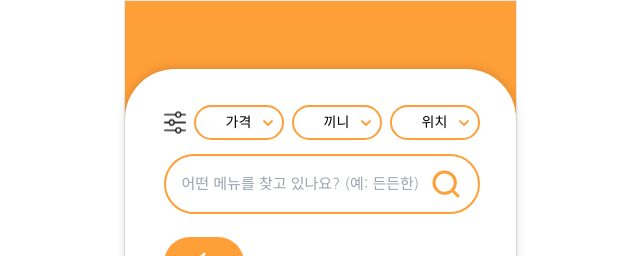
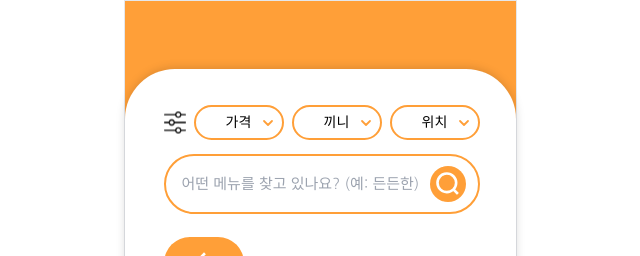
Before and after one commit to GDG-MenuMate/MenuMate-FE, a React (Vite) app: page /prompt in a window 1280 px wide. Shown: the top 256 px of the page, without its empty margins (320-960 px from the left). Built offline with nearby package versions, Linux system fonts and the light colour scheme; a web font is replaced by a local one.

Commit message:
fix prompt search

```diff
--- a/src/components/SearchInput.jsx
+++ b/src/components/SearchInput.jsx
@@ -1,18 +1,24 @@
 import { useState } from "react";
+import { useNavigate } from "react-router-dom";
 import useMenuStore from "../store/useMenuStore.js";
 import BaseSearchBox from "./base/BaseSearchBox.jsx";
 import SearchIcon from "../assets/SearchIcon.svg";
 import SearchIconAccent from "../assets/SearchIconAccent.svg";
 
 const SearchInput = () => {
+  const navigate = useNavigate();
   const [input, setInput] = useState("");
-  const setPrompt = useMenuStore((state) => state.setPrompt);
+  const setPrompt = useMenuStore(state => state.setPrompt);
+  const setSearchTriggered = useMenuStore(state => state.setSearchTriggered);
+
 
   const [hovered, setHovered] = useState(false);
 
   const handleSearch = () => {
     if (input.trim() === "") return;
     setPrompt(input);
+    setSearchTriggered(true);
+    navigate("/Loading");
   }
 
   return (
@@ -21,6 +27,11 @@ const SearchInput = () => {
             type="text"
             value={input}
             onChange={(e) => setInput(e.target.value)}
+            onKeyDown={(e) => {
+              if (e.key === "Enter") {
+                handleSearch();
+              }
+            }}
             placeholder="어떤 메뉴를 찾고 있나요? (예: 든든한)"
             className="w-[243px] ml-4 text-[15px] focus:outline-none text-left"
         />
@@ -31,9 +42,10 @@ const SearchInput = () => {
             className="flex items-center justify-center"
         >
           <img
-            src={hovered ? SearchIconAccent : SearchIcon}
+            src={SearchIcon}
             alt="search"
-            className="absolute right-4 w-8 h-8"
+            className="absolute right-3 w-9 h-9 p-1 bg-primary rounded-full
+              hover:bg-accent"
           />
         </button>
       </BaseSearchBox>
--- a/src/components/base/BaseSearchBox.jsx
+++ b/src/components/base/BaseSearchBox.jsx
@@ -3,7 +3,7 @@ const BaseSearchBox = ({children, color = "primary" }) => {
       <div
           className={`relative flex items-center w-[316px] h-[60px] border-2 rounded-full bg-white
           ${color === "primary" ? "border-primary"
-              : "border-accent active:scale-95 transition-transform duration-150"}`}
+              : "border-accent active:scale-95 transition-transform duration-100"}`}
       >
         {children}
       </div>
--- a/src/pages/Loading.jsx
+++ b/src/pages/Loading.jsx
@@ -5,7 +5,7 @@ import useMenuStore from "../store/useMenuStore.js";
 
 function Loading() {
   const navigate = useNavigate();
-  const { searchTriggered } = useMenuStore();
+  const { category, prompt, price, meals, campus, searchTriggered } = useMenuStore();
 
   /*
   useEffect(() => {
@@ -15,6 +15,12 @@ function Loading() {
     }
   }, [searchTriggered, navigate]);
   */
+
+  // 디버깅용
+  useEffect(() => {
+    console.log("[Category 페이지 진입]");
+    console.log("현재 전역 상태:", { category, prompt });
+  }, []);
 
   const text = "식단을 짜고 있어요 . . .";
 
--- a/src/pages/Prompt.jsx
+++ b/src/pages/Prompt.jsx
@@ -44,7 +44,7 @@ function Prompt() {
               />
             </Button>
             {category != null &&
-                <Button children="카테고리만으로 찾기"></Button>}
+                <Button children="카테고리만으로 찾기" onClick={handleSearch}></Button>}
           </div>
         </div>
       </div>
```
Also changed, not shown: src/assets/SearchIcon.svg.
